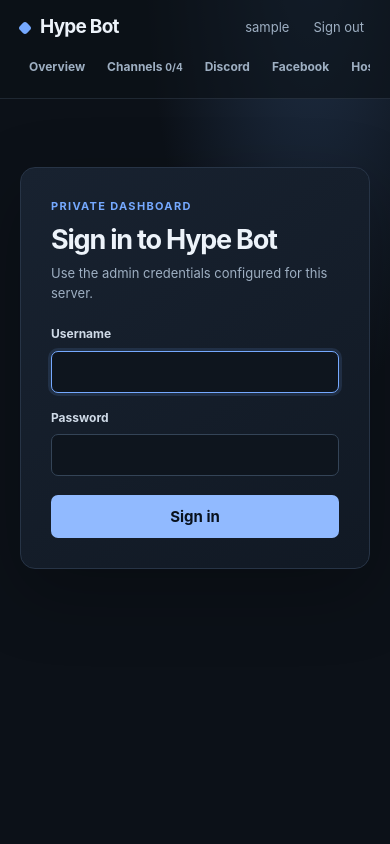
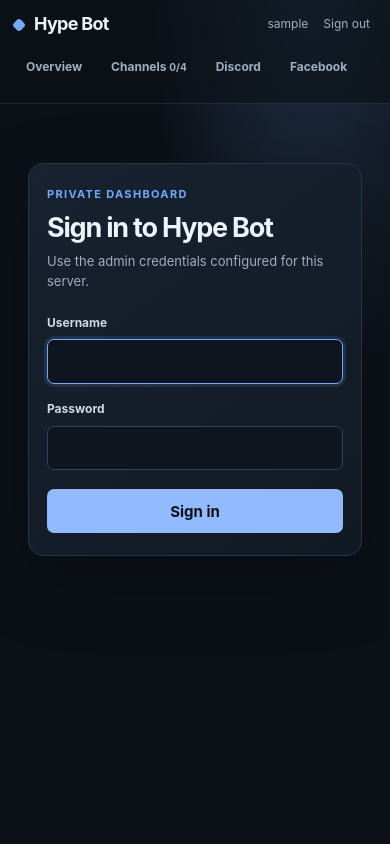
Before and after one commit to godofjesters/Hype-Bot, a FastAPI app: page /login in a window 390 px wide. Run offline with FastAPI, Linux system fonts and the light colour scheme; the visitor is signed in with stand-in values (Sample User, id 1); parts of the project's set-up code (start-up, migrations or seed data) failed here and were passed over.

Commit message:
Improve mobile dashboard layout

```diff
--- a/app/static/app.css
+++ b/app/static/app.css
@@ -378,3 +378,90 @@ body[data-theme="gaming"] .text-action { text-transform: uppercase; letter-spaci
 body[data-theme="gaming"] .text-action:hover { text-shadow: 0 0 12px rgba(66, 232, 245, .45); }
 body[data-theme="gaming"] .notice { border-color: rgba(168, 85, 247, .32); background: linear-gradient(110deg, rgba(73, 55, 130, .24), rgba(24, 31, 54, .45)); }
 body[data-theme="gaming"] .theme-option.selected { background: rgba(66, 232, 245, .06); }
+
+/* Phone and small-tablet layout */
+@media (max-width: 700px) {
+  html { -webkit-text-size-adjust: 100%; }
+  body { font-size: 15px; }
+  .topbar {
+    min-height: 0;
+    gap: 8px 12px;
+    padding: 10px 14px 8px;
+  }
+  .brand { font-size: 18px; }
+  .account { gap: 9px; font-size: 12px; }
+  .site-nav {
+    gap: 5px;
+    padding: 2px 0 5px;
+    scrollbar-width: none;
+    overscroll-behavior-x: contain;
+    -webkit-overflow-scrolling: touch;
+  }
+  .site-nav::-webkit-scrollbar,
+  .dashboard-tabs::-webkit-scrollbar { display: none; }
+  .site-nav a { min-height: 42px; padding: 9px 11px; }
+  .page { width: calc(100% - 28px); margin: 24px auto 44px; }
+  .page-heading { gap: 10px; margin-bottom: 20px; }
+  h1 { font-size: clamp(27px, 8vw, 34px); }
+  .status-pill { padding: 6px 9px; }
+  .panel { margin-top: 14px; padding: 16px; border-radius: 11px; }
+  .status-card { padding: 17px; border-radius: 11px; }
+  .panel-heading { gap: 9px; }
+  .dashboard-tabs {
+    gap: 3px;
+    margin: 18px -2px 14px;
+    scrollbar-width: none;
+    overscroll-behavior-x: contain;
+    -webkit-overflow-scrolling: touch;
+    scroll-snap-type: x proximity;
+  }
+  .dashboard-tab { min-height: 46px; padding: 11px 13px 9px; scroll-snap-align: start; }
+  .inline-form { align-items: stretch; gap: 10px; }
+  .inline-form label { width: 100%; min-width: 0; }
+  .inline-form select,
+  .settings-form select,
+  .settings-form input:not([type="checkbox"]),
+  .add-row input { width: 100%; min-width: 0; min-height: 44px; font-size: 16px; }
+  .inline-form .primary-button,
+  .inline-form .small-button,
+  .add-row .primary-button { width: 100%; min-height: 44px; }
+  .inline-form > .muted { padding: 0; }
+  .settings-form { align-items: stretch; gap: 12px; }
+  .settings-form > label:not(.check-label) { width: 100%; }
+  .settings-form .check-label { min-height: 44px; }
+  .check-label input { width: 20px; min-height: 20px; }
+  .add-row { gap: 8px; }
+  .primary-button,
+  .small-button { min-height: 44px; }
+  .quick-links { gap: 8px; }
+  .quick-links a { min-height: 48px; align-items: center; padding: 12px; }
+  .theme-options { grid-template-columns: 1fr; }
+  .theme-option { min-height: 76px; }
+  .notice { padding: 12px; }
+  .facebook-warning { padding: 14px; font-size: 13px; }
+  .setup-note { padding: 13px; font-size: 13px; }
+  .callback-url,
+  .event-message,
+  .channel-link,
+  .hosting-steps,
+  .hosting-footnote { overflow-wrap: anywhere; }
+  .channel-title,
+  .channel-actions { gap: 9px; }
+  .channel-item { padding: 15px 0; }
+  .channel-actions > * { max-width: 100%; }
+  .event-list li { align-items: flex-start; }
+  .login-card { width: calc(100% - 28px); margin: 7vh auto 32px; padding: 22px 18px; }
+  input,
+  textarea,
+  select { font-size: 16px; }
+  body[data-theme="gaming"] { background-attachment: scroll; }
+}
+
+@media (max-width: 380px) {
+  .topbar { padding-right: 11px; padding-left: 11px; }
+  .page { width: calc(100% - 22px); }
+  .panel { padding: 13px; }
+  .page-heading { margin-bottom: 16px; }
+  .status-pill { white-space: normal; }
+  .account { gap: 6px; }
+}
```
